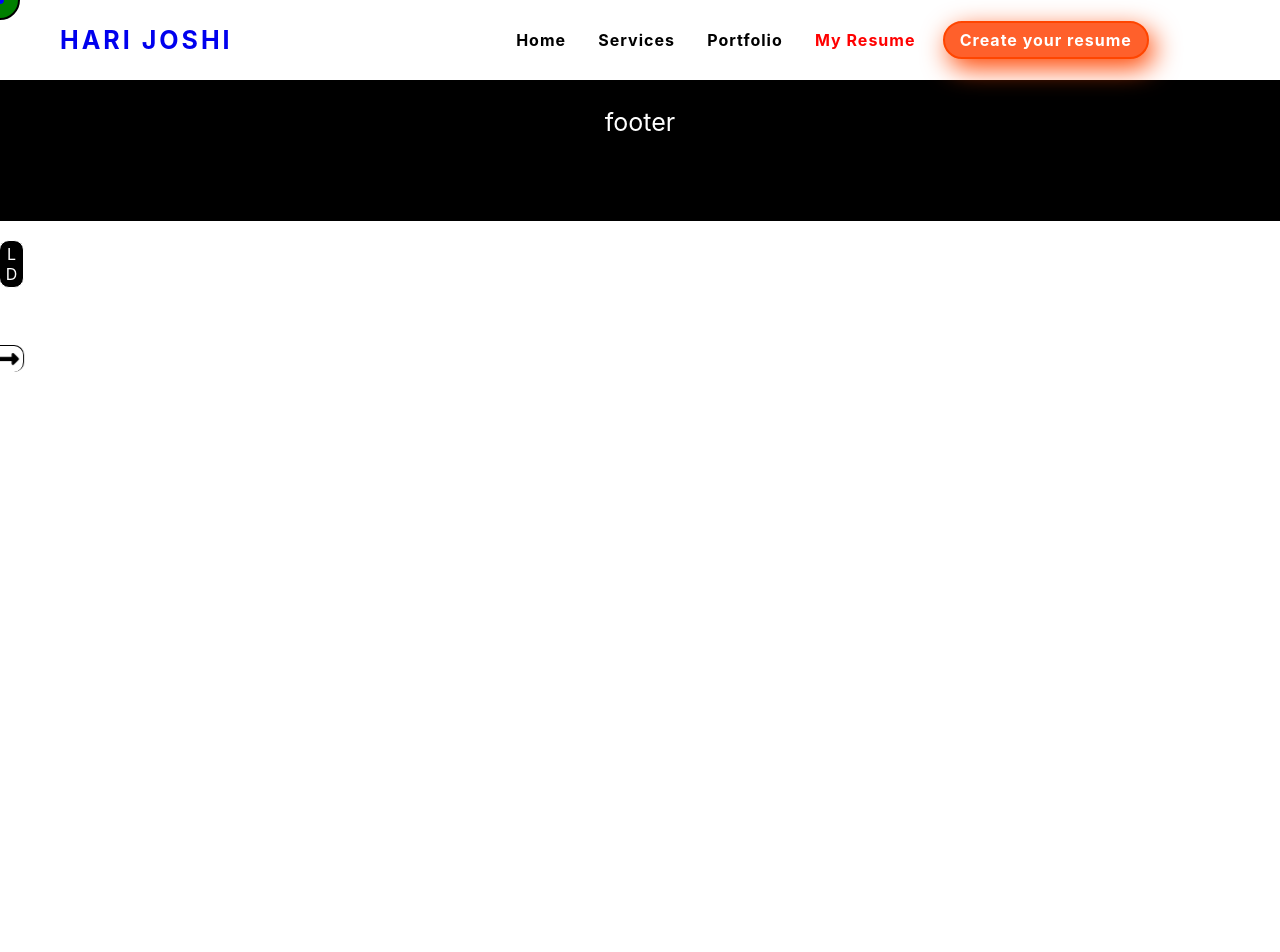
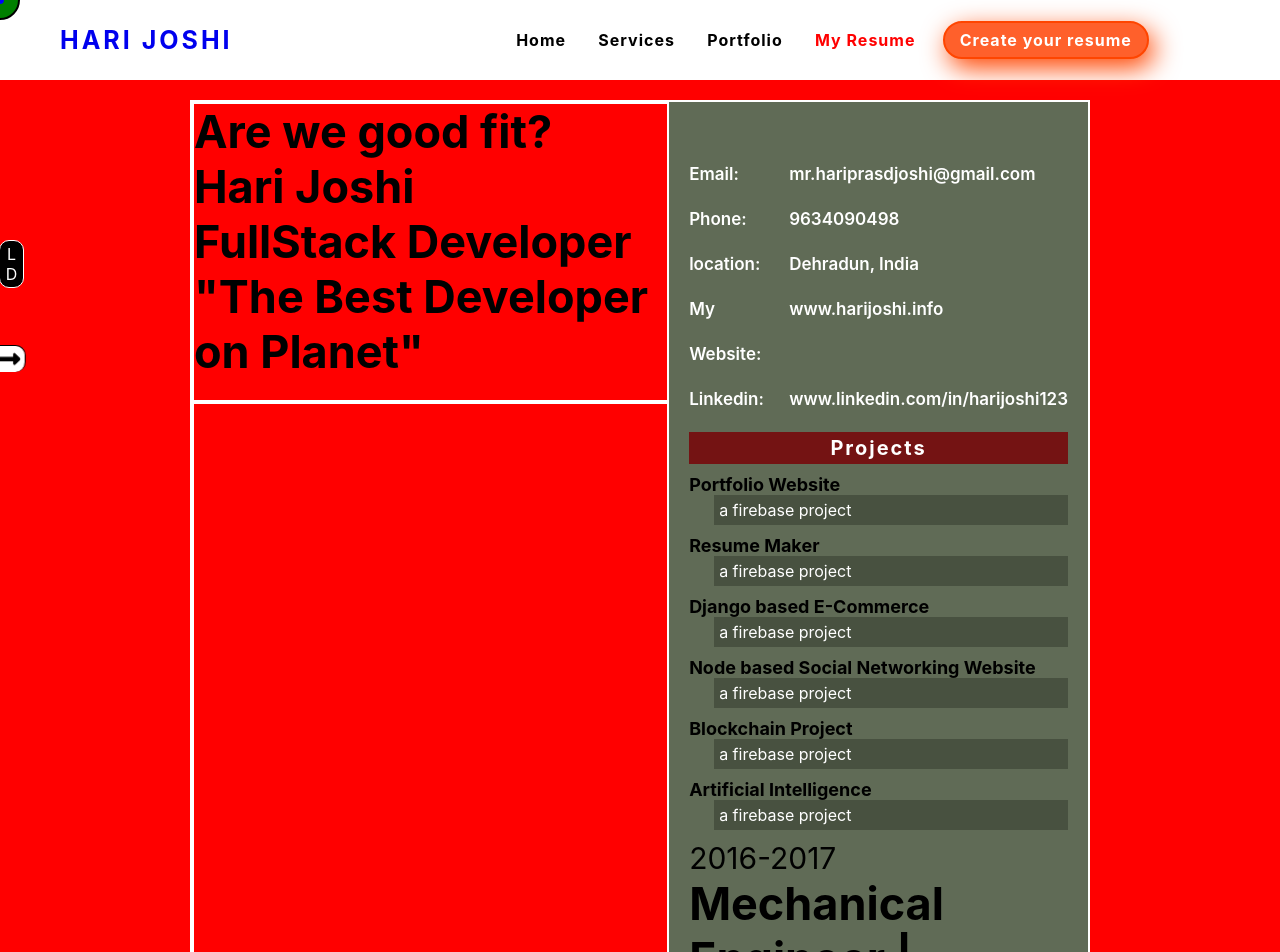
Before and after one commit to harijoshi12/my-portfolio, a React (Create React App) app: page /my-resume in a window 1280 px wide. Shown: the top 952 px of the page. Before the commit the page ends 800 px from the top, so only its background shows below. Built offline with nearby package versions, Linux system fonts and the light colour scheme.

Commit message:
resumepage on progress

```diff
--- a/src/components/Cursor/Cursor.css
+++ b/src/components/Cursor/Cursor.css
@@ -12,7 +12,7 @@ body{
     pointer-events: none;
     transform: translate(-50%, -50%);
     transform-origin: 150% 150%;
-    transition: all 0.4s ease-out;
+    transition: all 0.2s linear;
     /* background-color: transparent; */
     z-index: 299;
     backdrop-filter: blur(3px);
--- a/src/pages/myResume/MyResumePage.js
+++ b/src/pages/myResume/MyResumePage.js
@@ -1,8 +1,72 @@
 import React from 'react'
+import styles from './MyResumePage.module.css'
+import { projectData, myJourneyData } from './data'
+
+
+function ProjectItem({title, desc}){
+  return(
+    <div className={styles.projectItem}>
+      <h2 className={styles.title}>{title}</h2>
+      <p className={styles.desc}>{desc}</p>
+    </div>
+  )
+}
+function MyJourneyItem(props){
+  const {time, jobTitle, companyName, desc } = props.data
+  return(
+      <div className={styles.myJourneyItem}>
+        <span className={styles.time}>{time}</span>
+        <h1 className={styles.title}><span>{jobTitle}</span> | <span>{companyName}</span></h1>
+        <p className={styles.desc}>{desc}</p>
+      </div>
+    )
+}
 
 function MyResumePage() {
   return (
-    <section>MyResumePage</section>
+    <section id={styles.myResumePage}>
+        <div className={styles.myResume}>
+          {/* top section */}
+          <div className={styles.top}>
+            <h1>Are we good fit?</h1>
+            <div className={styles.imgboxOuter}>
+              <div className={styles.imgboxInner}>
+                <div className={styles.imagebox}></div>
+                <h1>Hari Joshi</h1>
+                <h2>FullStack Developer</h2>
+              </div>
+            </div>
+            <h2>"The Best Developer on Planet"</h2>
+          </div>
+          {/* left section */}
+          <div className={styles.left}>
+
+          </div>
+          {/* right section */}
+          <div className={styles.right}>
+            {/* contact details */}
+            <div className={styles.contact}>
+              <a href="mailto:mr.hariprasdjoshi@gmail.com" rel="noopener noreferrer" target="_blank"><span>Email:</span> mr.hariprasdjoshi@gmail.com</a>
+              <a href="tel:+9634090498" rel="noopener noreferrer"><span>Phone:</span> 9634090498</a>
+              <a href="https://goo.gl/maps/pvYsfgd7Kv9RYVut9" rel="noopener noreferrer" target="_blank"><span>location:</span> Dehradun, India</a>
+              <a href="https://www.harijoshi.info/" rel="noopener noreferrer" target="_blank"><span>My Website:</span> www.harijoshi.info</a>
+              <a href="https://www.linkedin.com/in/harijoshi123/" rel="noopener noreferrer" target="_blank"><span>Linkedin:</span> www.linkedin.com/in/harijoshi123</a>
+            </div>
+
+            {/* projects */}
+            <div className={styles.projects}>
+              <h1>Projects</h1>
+              {projectData.map(data=>{return(<ProjectItem key={data.id} {...data}/>)})}
+            </div>
+
+            {/* my journey */}
+            <div className={styles.myJourney}>
+              {myJourneyData.map(data=><MyJourneyItem key={data.id} data = {data} />)}
+            </div>
+
+          </div>
+        </div>
+    </section>
   )
 }
 
--- /dev/null
+++ b/src/pages/myResume/MyResumePage.module.css
@@ -0,0 +1,106 @@
+#myResumePage {
+  background-color: red;
+  overflow: hidden;
+  display: -webkit-box;
+  display: -ms-flexbox;
+  display: flex;
+  -webkit-box-pack: center;
+      -ms-flex-pack: center;
+          justify-content: center;
+  -webkit-box-align: center;
+      -ms-flex-align: center;
+          align-items: center;
+  padding: 100px 0;
+}
+
+#myResumePage .myResume {
+  font-size: 30px;
+  width: 900px;
+  max-height: -webkit-fit-content;
+  max-height: -moz-fit-content;
+  max-height: fit-content;
+  margin: auto;
+  border: 2px solid white;
+  display: -ms-grid;
+  display: grid;
+  -ms-grid-columns: 2fr 1.5fr;
+      grid-template-columns: 2fr 1.5fr;
+}
+
+#myResumePage .myResume .top {
+  border: 2px solid white;
+  width: 100%;
+  height: 300px;
+  -ms-grid-column: 1;
+  -ms-grid-column-span: 1;
+  grid-column: 1 / 2;
+}
+
+#myResumePage .myResume .left {
+  border: 2px solid white;
+  height: 900px;
+  -ms-grid-column: 1;
+  -ms-grid-column-span: 1;
+  grid-column: 1 / 2;
+}
+
+#myResumePage .myResume .right {
+  padding: 20px;
+  -ms-grid-column: 2;
+  -ms-grid-column-span: 1;
+  grid-column: 2 / 3;
+  -ms-grid-row: 1;
+  -ms-grid-row-span: 2;
+  grid-row: 1/3;
+  height: 1200px;
+  background-color: #606b56;
+}
+
+#myResumePage .myResume .right .contact {
+  height: 300px;
+  font-size: 17px;
+  font-weight: 600;
+  padding-top: 30px;
+}
+
+#myResumePage .myResume .right .contact a {
+  display: -webkit-box;
+  display: -ms-flexbox;
+  display: flex;
+  line-height: 45px;
+  color: white;
+}
+
+#myResumePage .myResume .right .contact a span {
+  word-wrap: nowrap;
+  width: 100px;
+}
+
+#myResumePage .myResume .right .projects h1 {
+  width: 100%;
+  font-size: 20px;
+  background-color: #741313;
+  color: white;
+  margin: 10px auto;
+  text-align: center;
+  padding: 4px;
+  letter-spacing: 2px;
+}
+
+#myResumePage .myResume .right .projects .projectItem {
+  margin-bottom: 10px;
+}
+
+#myResumePage .myResume .right .projects .projectItem .title {
+  color: black;
+  font-size: 18px;
+}
+
+#myResumePage .myResume .right .projects .projectItem .desc {
+  color: white;
+  background-color: #485140;
+  font-size: 16px;
+  padding: 5px;
+  margin-left: 25px;
+}
+/*# sourceMappingURL=MyResumePage.module.css.map */
--- /dev/null
+++ b/src/pages/myResume/MyResumePage.module.scss
@@ -0,0 +1,78 @@
+#myResumePage{
+    background-color: red;
+    overflow: hidden;
+    display: flex;
+    justify-content: center;
+    align-items: center;
+    padding: 100px 0;
+    .myResume{
+        font-size: 30px;
+        width: 900px;
+        max-height: fit-content;
+        margin: auto;
+        border: 2px solid white;
+        display: grid;
+        grid-template-columns: 2fr 1.5fr;
+        .top{
+            border: 2px solid white;
+            width: 100%;
+            height: 300px;
+            grid-column: 1 / 2;
+        }
+        .left{
+            border: 2px solid white;
+            height: 900px;
+            grid-column: 1 / 2;
+        }
+        .right{
+            padding: 20px;
+            grid-column: 2 / 3;
+            grid-row: 1/3;
+            height: 1200px;
+            // border: 2px solid white;
+            background-color: rgb(96,107,86);
+            .contact{
+                height: 300px;
+                // border: 2px solid white;
+                font-size: 17px;
+                font-weight: 600;
+                padding-top: 30px;
+                a{
+                    display:flex;
+                    line-height: 45px;
+                    color: white;
+                    span{
+                        word-wrap: nowrap;
+                        width: 100px;
+                    }
+                }
+            }
+            .projects{
+                h1{
+                    width: 100%;
+                    font-size: 20px;
+                    background-color: rgb(116, 19, 19);
+                    color: white;
+                    margin: 10px auto;
+                    text-align: center;
+                    padding: 4px;
+                    letter-spacing: 2px;
+                }
+                .projectItem{
+                    margin-bottom: 10px;
+                    .title{
+                        color: rgb(0, 0, 0);
+                        font-size: 18px;
+                    }
+                    .desc{
+                        color: white;
+                        background-color: rgb(72, 81, 64);
+                        font-size: 16px;
+                        padding: 5px;
+                        margin-left: 25px;
+                    }
+                }
+            }
+        }
+    }
+}
--- /dev/null
+++ b/src/pages/myResume/data.js
@@ -0,0 +1,56 @@
+export const projectData = [
+    {
+        id: 1,
+        title: "Portfolio Website",
+        desc: "a firebase project"
+    },
+    {
+        id: 2,
+        title: "Resume Maker",
+        desc: "a firebase project"
+    },
+    {
+        id: 3,
+        title: "Django based E-Commerce",
+        desc: "a firebase project"
+    },
+    {
+        id: 4,
+        title: "Node based Social Networking Website",
+        desc: "a firebase project"
+    },
+    {
+        id: 5,
+        title: "Blockchain Project",
+        desc: "a firebase project"
+    },
+    {
+        id: 6,
+        title: "Artificial Intelligence",
+        desc: "a firebase project"
+    }
+]
+
+export const myJourneyData = [
+    {
+        id:1,
+        time:"2016-2017",
+        jobTitle: "Mechanical Engineer",
+        companyName: "keihnfie",
+        desc: "worked as CNC programer & operator"
+    },
+    {
+        id:2,
+        time:"2017-2020",
+        jobTitle: "Teacher",
+        companyName: "Hari Coaching Classes",
+        desc: "Opened my own coaching institute where i taught Physics & Maths to B.Sc. students"
+    },
+    {
+        id:3,
+        time: "2020-present",
+        jobTitle: "A Self Taught Developer",
+        companyName: "Freelancer",
+        desc: "i learned coding from 0 to intermediate & advance level by watching tutorials, reading books & taking some paid courses"
+    }
+]
```
Also changed, not shown: 1 other file (tests, documents, lock files or other folders).
